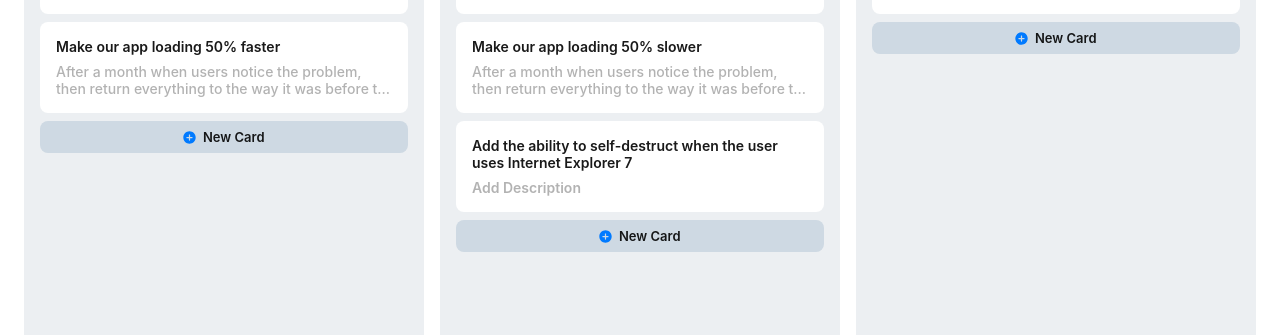
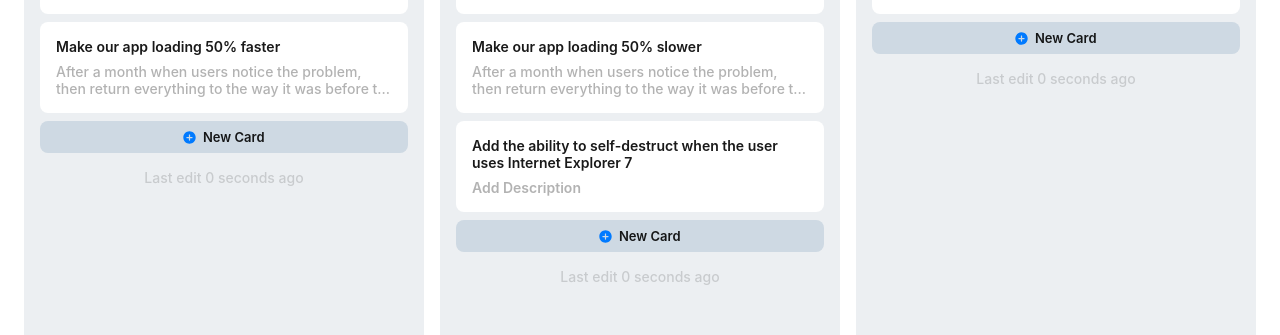
Before and after one commit to MrPinacolada/brbTest, a Vue app: page / in a window 1280 px wide. Shown: the part 169-504 px from the top of the page. Built offline with nearby package versions, Linux system fonts and the light colour scheme; the HTML template or start-up script is replaced by a standard one.

Commit message:
add last edit

```diff
--- a/src/components/BoardColumn.vue
+++ b/src/components/BoardColumn.vue
@@ -44,6 +44,9 @@
       />
 
       <AddNewCard :disabled="isEditingDisabledEffective" @add="addCard" />
+      <p class="text-body-1 text-gray-4 text-regular last-update">
+        {{ formatRelativeTime(column.updatedAt) }}
+      </p>
     </div>
 
     <div class="column__footer">
@@ -82,7 +85,7 @@ import AddNewCard from "./additionals/AddNewCard.vue";
 import ChipButton from "./additionals/ChipButton.vue";
 import { dragManager } from "@/modules/board/services/dummiDrag";
 import { useContentEditableLimiter } from "@/composables/useContentEditableLimiter";
-
+import { formatRelativeTime } from "@/modules/board/utils/formatRelativeTime";
 const props = defineProps<{
   column: Column;
   isEditingDisabled: boolean;
@@ -101,7 +104,7 @@ const emit = defineEmits<{
 }>();
 
 const titleRef = ref<HTMLElement | null>(null);
-useContentEditableLimiter(titleRef, 32)
+useContentEditableLimiter(titleRef, 32);
 const sortDirection = ref<"asc" | "desc">("asc");
 
 function toggleSortDirection() {
@@ -139,7 +142,7 @@ function emitTitleChange() {
     const text = titleRef.value.innerText.trim();
     if (text && text !== props.column.title) {
       emit("update-title", props.column.id, text);
-      titleRef.value.blur()
+      titleRef.value.blur();
     }
   }
 }
@@ -200,8 +203,8 @@ watch(
     align-items: center;
     gap: 12px;
     flex-wrap: wrap;
-    &-actions{
-        display: flex;
+    &-actions {
+      display: flex;
       align-items: center;
       gap: 8px;
     }
@@ -223,6 +226,10 @@ watch(
     display: flex;
     flex-direction: column;
     gap: 8px;
+    .last-update {
+      text-align: center;
+      margin-top: 8px;
+    }
   }
 }
 </style>
--- a/src/modules/board/models/column.ts
+++ b/src/modules/board/models/column.ts
@@ -5,24 +5,33 @@ export class Column {
   title: string;
   editing: boolean = true;
   cards: Card[] = [];
+  updatedAt: Date;
 
   constructor(title: string, cards: Card[] = []) {
     this.id = crypto.randomUUID();
     this.title = title;
     this.cards = reactive(cards);
+    this.updatedAt = new Date();
+  }
+
+  touch() {
+    this.updatedAt = new Date();
   }
 
   addCard(card: Card) {
     this.cards.push(card);
     //тут известный баг, карточки добавляются вразнобой из-за createdAt
+    this.touch();
   }
 
   removeCard(cardId: string) {
     this.cards = this.cards.filter((c) => c.id !== cardId);
+    this.touch();
   }
 
   shuffleCards() {
     this.cards = [...this.cards].sort(() => Math.random() - 0.5);
+    this.touch();
   }
 
   sortCards(direction: "asc" | "desc") {
--- a/src/modules/board/store/useBoardStore.ts
+++ b/src/modules/board/store/useBoardStore.ts
@@ -33,6 +33,7 @@ const loadFromLocalStorage = (): {
       });
       const column = new Column(col.title, cards);
       column.id = col.id;
+      column.updatedAt = new Date(col.updatedAt ?? Date.now());
       return column;
     });
 
@@ -92,6 +93,8 @@ export const useBoardStore = defineStore("board", () => {
 
     from.removeCard(card.id);
     to.addCard(card);
+    from.touch();
+    to.touch();
     persist();
   }
 
--- /dev/null
+++ b/src/modules/board/utils/formatRelativeTime.ts
@@ -0,0 +1,22 @@
+export const formatRelativeTime = (date: Date): string => {
+  const now = new Date().getTime();
+  const diff = Math.floor((now - date.getTime()) / 1000);
+
+  const units = [
+    { max: 60, value: 1, name: "second" },
+    { max: 3600, value: 60, name: "minute" },
+    { max: 86400, value: 3600, name: "hour" },
+    { max: 604800, value: 86400, name: "day" },
+    { max: 2419200, value: 604800, name: "week" },
+  ];
+
+  for (const unit of units) {
+    if (diff < unit.max) {
+      const amount = Math.floor(diff / unit.value);
+      const plural = amount === 1 ? "" : "s";
+      return `Last edit ${amount} ${unit.name}${plural} ago`;
+    }
+  }
+
+  return `Last edit ${date.toLocaleDateString()}`;
+};
```
